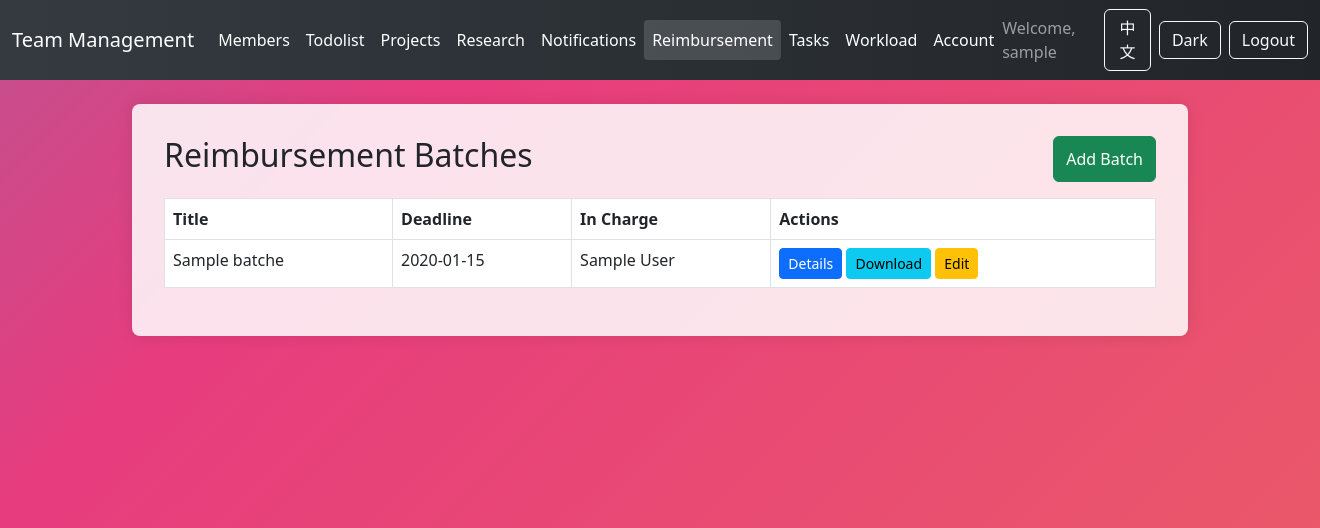
After one commit to leyuwei/YourTeam, a PHP site: page /reimbursements.php in a window 1320 px wide. The commit adds this page. Shown: the top 528 px of the page. Run offline with PHP 8.4, Linux system fonts and the light colour scheme; the visitor is signed in with stand-in values (Sample User, id 1); tables that the repository leaves empty hold one stand-in row (values such as "Sample post").

Commit message:
Add reimbursement management feature

```diff
--- a/app.js
+++ b/app.js
@@ -6,6 +6,7 @@ const translations = {
     'nav.projects': 'Projects',
     'nav.directions': 'Research',
     'nav.notifications': 'Notifications',
+    'nav.reimburse': 'Reimbursement',
     'nav.tasks': 'Tasks',
     'nav.workload': 'Workload',
     'nav.account': 'Account',
@@ -265,6 +266,31 @@ const translations = {
     'account.msg.current_incorrect': 'Current password is incorrect',
     'account.msg.manager_added': 'Manager added',
     'account.msg.manager_add_error': 'Error adding manager'
+  ,
+  'reimburse.title': 'Reimbursement Batches',
+  'reimburse.add_batch': 'Add Batch',
+  'reimburse.table_title': 'Title',
+  'reimburse.table_deadline': 'Deadline',
+  'reimburse.table_incharge': 'In Charge',
+  'reimburse.table_actions': 'Actions',
+  'reimburse.action_details': 'Details',
+  'reimburse.action_download': 'Download',
+  'reimburse.action_edit': 'Edit',
+  'reimburse.batch.title': 'Title',
+  'reimburse.batch.incharge': 'In Charge',
+  'reimburse.batch.deadline': 'Deadline',
+  'reimburse.batch.save': 'Save',
+  'reimburse.batch.cancel': 'Cancel',
+  'reimburse.batch.file': 'Receipt File',
+  'reimburse.batch.amount': 'Amount',
+  'reimburse.batch.upload': 'Upload',
+  'reimburse.batch.receipt': 'Receipt',
+  'reimburse.batch.uploader': 'Uploader',
+  'reimburse.batch.actions': 'Actions',
+  'reimburse.batch.delete': 'Delete',
+  'reimburse.batch.confirm_delete': 'Delete receipt?',
+  'reimburse.batch.deadline_passed': 'Deadline passed',
+  'reimburse.batch.none': 'None'
   },
   zh: {
     'nav.home': '团队管理',
@@ -273,6 +299,7 @@ const translations = {
     'nav.projects': '横纵项目',
     'nav.directions': '研究方向',
     'nav.notifications': '定向通知',
+    'nav.reimburse': '财务报销',
     'nav.tasks': '任务指派',
     'nav.workload': '工作量统计',
     'nav.account': '管理账户',
@@ -532,6 +559,31 @@ const translations = {
     'account.msg.current_incorrect': '当前密码错误',
     'account.msg.manager_added': '管理员已添加',
     'account.msg.manager_add_error': '添加管理员出错'
+  ,
+  'reimburse.title': '报销批次',
+  'reimburse.add_batch': '新增批次',
+  'reimburse.table_title': '标题',
+  'reimburse.table_deadline': '截止日期',
+  'reimburse.table_incharge': '负责人',
+  'reimburse.table_actions': '操作',
+  'reimburse.action_details': '详情',
+  'reimburse.action_download': '下载',
+  'reimburse.action_edit': '编辑',
+  'reimburse.batch.title': '标题',
+  'reimburse.batch.incharge': '负责人',
+  'reimburse.batch.deadline': '截止日期',
+  'reimburse.batch.save': '保存',
+  'reimburse.batch.cancel': '取消',
+  'reimburse.batch.file': '发票文件',
+  'reimburse.batch.amount': '金额',
+  'reimburse.batch.upload': '上传',
+  'reimburse.batch.receipt': '发票',
+  'reimburse.batch.uploader': '上传者',
+  'reimburse.batch.actions': '操作',
+  'reimburse.batch.delete': '删除',
+  'reimburse.batch.confirm_delete': '删除该发票？',
+  'reimburse.batch.deadline_passed': '已过截止日期',
+  'reimburse.batch.none': '无'
   }
 };
 
--- a/header.php
+++ b/header.php
@@ -87,6 +87,7 @@
           <?php if($_SESSION['role']==='manager'): ?>
           <li class="nav-item"><a class="nav-link <?php echo (strpos($current_page, 'notification') === 0 ? 'active' : ''); ?>" href="notifications.php" data-i18n="nav.notifications">Notifications</a></li>
           <?php endif; ?>
+          <li class="nav-item"><a class="nav-link <?php echo (strpos($current_page, 'reimburse') === 0 ? 'active' : ''); ?>" href="reimbursements.php" data-i18n="nav.reimburse">Reimbursement</a></li>
           <li class="nav-item"><a class="nav-link <?php echo (strpos($current_page, 'task') === 0 ? 'active' : ''); ?>" href="tasks.php" data-i18n="nav.tasks">Tasks</a></li>
           <?php if($_SESSION['role']==='manager'): ?>
           <li class="nav-item"><a class="nav-link <?php echo ($current_page === 'workload.php' ? 'active' : ''); ?>" href="workload.php" data-i18n="nav.workload">Workload</a></li>
--- /dev/null
+++ b/reimbursements.php
@@ -0,0 +1,102 @@
+<?php
+include 'auth.php';
+include 'header.php';
+$is_manager = ($_SESSION['role'] === 'manager');
+$member_id = $_SESSION['member_id'] ?? null;
+
+if($is_manager && $_SERVER['REQUEST_METHOD'] === 'POST'){
+    $id = $_POST['id'] ?? '';
+    $title = trim($_POST['title']);
+    $incharge = $_POST['in_charge'] ?: null;
+    $deadline = $_POST['deadline'];
+    if($id){
+        $stmt = $pdo->prepare("UPDATE reimbursement_batches SET title=?, in_charge_member_id=?, deadline=? WHERE id=?");
+        $stmt->execute([$title, $incharge, $deadline, $id]);
+    } else {
+        $stmt = $pdo->prepare("INSERT INTO reimbursement_batches (title, in_charge_member_id, deadline) VALUES (?,?,?)");
+        $stmt->execute([$title, $incharge, $deadline]);
+    }
+}
+
+$batches = $pdo->query("SELECT b.*, m.name AS in_charge_name, (SELECT COUNT(*) FROM reimbursement_receipts r WHERE r.batch_id=b.id) AS receipt_count FROM reimbursement_batches b LEFT JOIN members m ON b.in_charge_member_id=m.id ORDER BY b.id DESC")->fetchAll();
+$members = $pdo->query("SELECT id, name FROM members ORDER BY name")->fetchAll();
+?>
+<div class="d-flex justify-content-between mb-3">
+  <h2 data-i18n="reimburse.title">Reimbursement Batches</h2>
+  <?php if($is_manager): ?>
+  <button class="btn btn-success" data-bs-toggle="modal" data-bs-target="#batchModal" data-i18n="reimburse.add_batch">Add Batch</button>
+  <?php endif; ?>
+</div>
+<table class="table table-bordered">
+<tr><th data-i18n="reimburse.table_title">Title</th><th data-i18n="reimburse.table_deadline">Deadline</th><th data-i18n="reimburse.table_incharge">In Charge</th><th data-i18n="reimburse.table_actions">Actions</th></tr>
+<?php foreach($batches as $b): ?>
+<tr>
+  <td><?= htmlspecialchars($b['title']); ?></td>
+  <td><?= htmlspecialchars($b['deadline']); ?></td>
+  <td><?= htmlspecialchars($b['in_charge_name']); ?></td>
+  <td>
+    <a class="btn btn-sm btn-primary" href="reimbursement_batch.php?id=<?= $b['id']; ?>" data-i18n="reimburse.action_details">Details</a>
+    <?php if($is_manager || $b['in_charge_member_id']==$member_id): ?>
+    <a class="btn btn-sm btn-info" href="reimbursement_download.php?id=<?= $b['id']; ?>" data-i18n="reimburse.action_download">Download</a>
+    <?php endif; ?>
+    <?php if($is_manager): ?>
+    <button class="btn btn-sm btn-warning edit-batch" data-id="<?= $b['id']; ?>" data-title="<?= htmlspecialchars($b['title'],ENT_QUOTES); ?>" data-incharge="<?= $b['in_charge_member_id']; ?>" data-deadline="<?= $b['deadline']; ?>" data-i18n="reimburse.action_edit">Edit</button>
+    <?php endif; ?>
+  </td>
+</tr>
+<?php endforeach; ?>
+</table>
+<?php if($is_manager): ?>
+<div class="modal fade" id="batchModal" tabindex="-1">
+  <div class="modal-dialog">
+    <form class="modal-content" method="post">
+      <div class="modal-header">
+        <h5 class="modal-title" id="batchModalLabel" data-i18n="reimburse.add_batch">Add Batch</h5>
+        <button type="button" class="btn-close" data-bs-dismiss="modal" aria-label="Close"></button>
+      </div>
+      <div class="modal-body">
+        <input type="hidden" name="id" id="batch-id">
+        <div class="mb-3">
+          <label class="form-label" data-i18n="reimburse.batch.title">Title</label>
+          <input type="text" name="title" class="form-control" id="batch-title" required>
+        </div>
+        <div class="mb-3">
+          <label class="form-label" data-i18n="reimburse.batch.incharge">In Charge</label>
+          <select name="in_charge" class="form-select" id="batch-incharge">
+            <option value="" data-i18n="reimburse.batch.none">None</option>
+            <?php foreach($members as $m): ?>
+            <option value="<?= $m['id']; ?>"><?= htmlspecialchars($m['name']); ?></option>
+            <?php endforeach; ?>
+          </select>
+        </div>
+        <div class="mb-3">
+          <label class="form-label" data-i18n="reimburse.batch.deadline">Deadline</label>
+          <input type="date" name="deadline" class="form-control" id="batch-deadline" required>
+        </div>
+      </div>
+      <div class="modal-footer">
+        <button type="button" class="btn btn-secondary" data-bs-dismiss="modal" data-i18n="reimburse.batch.cancel">Cancel</button>
+        <button type="submit" class="btn btn-primary" data-i18n="reimburse.batch.save">Save</button>
+      </div>
+    </form>
+  </div>
+</div>
+<script>
+  document.querySelectorAll('.edit-batch').forEach(btn=>{
+    btn.addEventListener('click',()=>{
+      document.getElementById('batch-id').value=btn.dataset.id;
+      document.getElementById('batch-title').value=btn.dataset.title;
+      document.getElementById('batch-incharge').value=btn.dataset.incharge;
+      document.getElementById('batch-deadline').value=btn.dataset.deadline;
+      document.getElementById('batchModalLabel').textContent=translations[document.documentElement.lang||'en']['reimburse.action_edit'];
+      var modal=new bootstrap.Modal(document.getElementById('batchModal'));
+      modal.show();
+    });
+  });
+  document.getElementById('batchModal').addEventListener('hidden.bs.modal',()=>{
+    document.getElementById('batch-id').value='';
+    document.getElementById('batchModalLabel').textContent=translations[document.documentElement.lang||'en']['reimburse.add_batch'];
+  });
+</script>
+<?php endif; ?>
+<?php include 'footer.php'; ?>
```
Also changed, not shown: database.sql (+21 -0 lines), reimbursement_batch.php (added, +77 -0 lines), reimbursement_download.php (added, +36 -0 lines), reimbursement_receipt_delete.php (added, +20 -0 lines), update_db.sql (added, +21 -0 lines), 1 other file.
